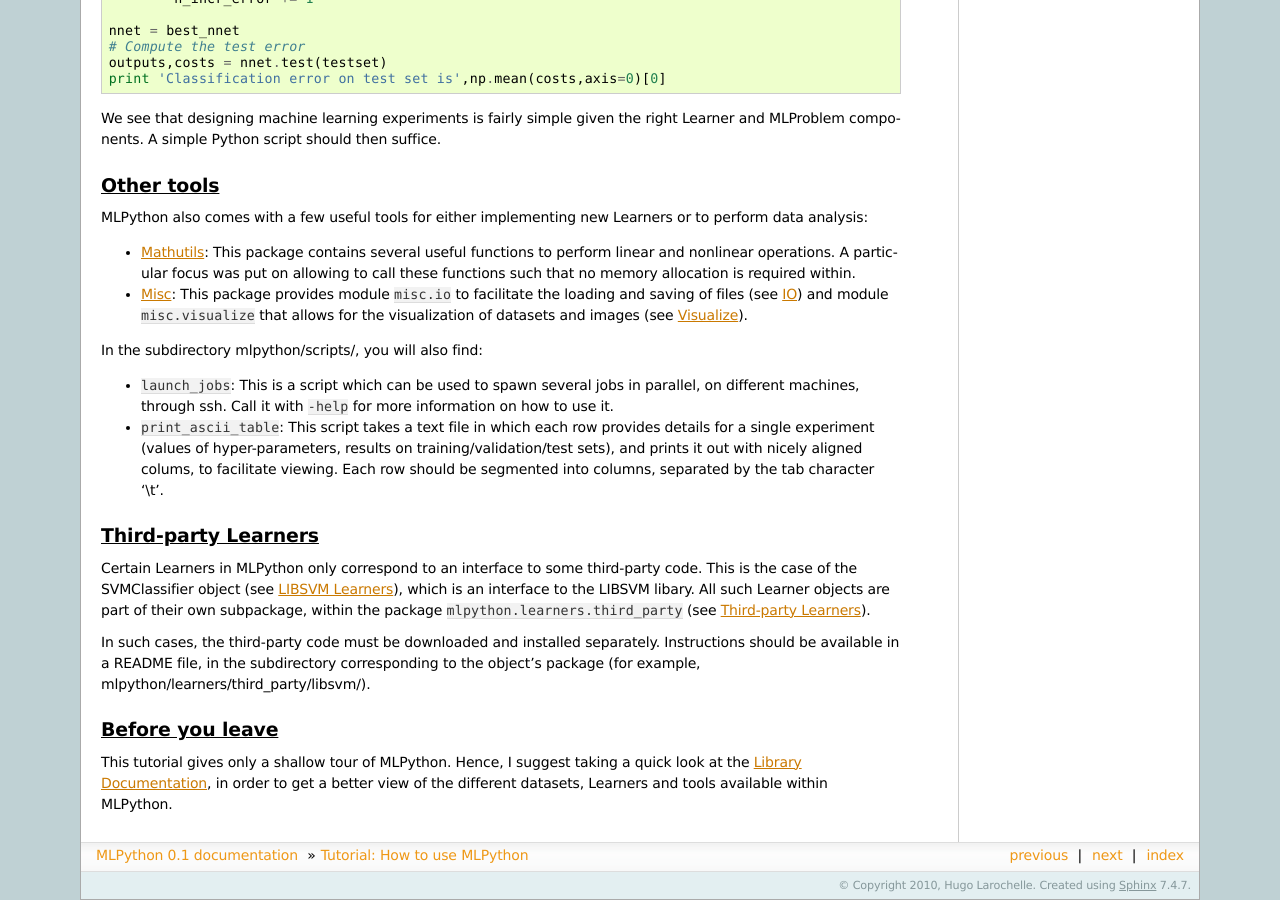
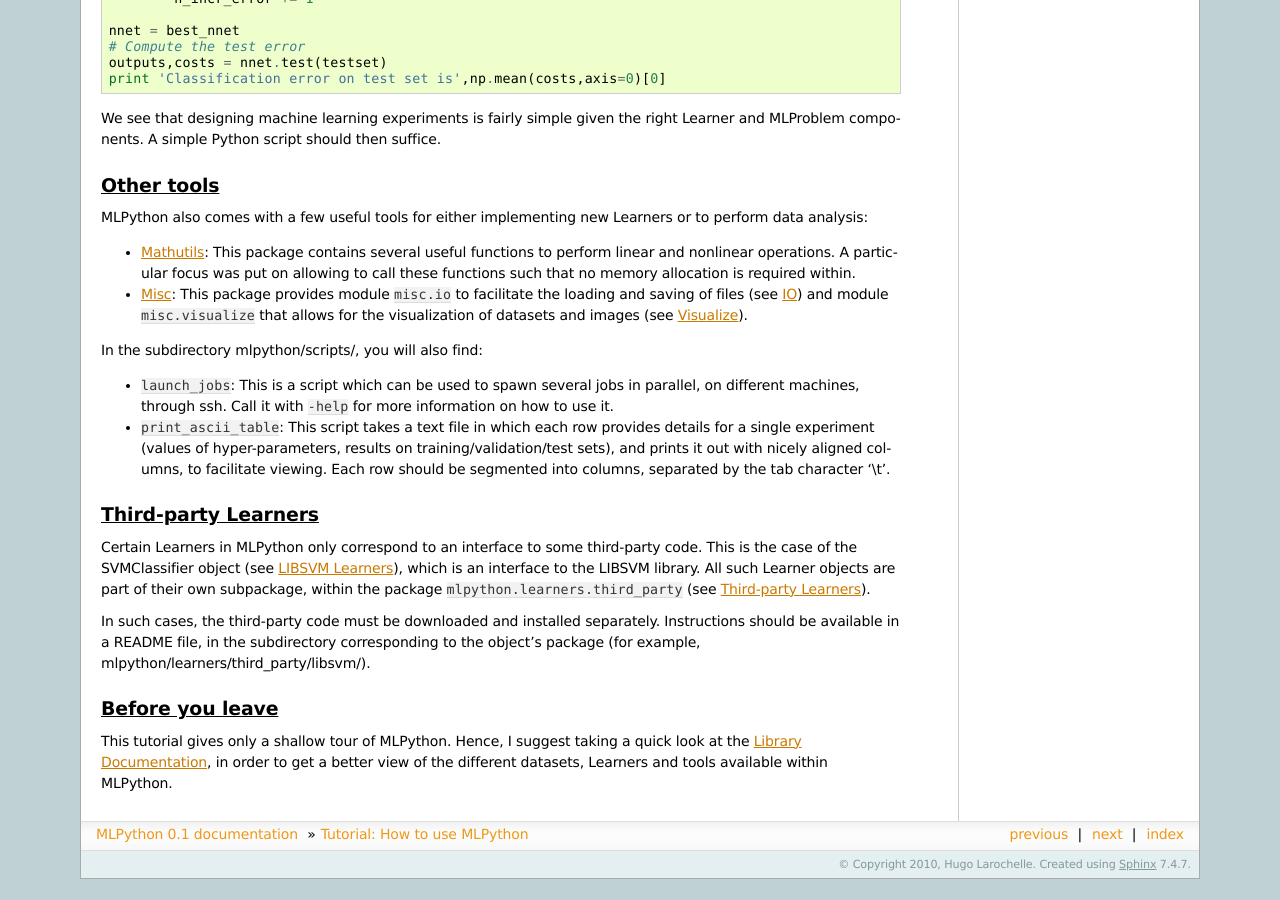
Before and after one commit to AmirHooshangi/mlpython, a Sphinx documentation site: the page built from doc/tutorial.txt, in a window 1280 px wide and 900 px high, scrolled down 7225 px. Built offline with Sphinx 7.4.7, drawn with Linux system fonts in a browser that asks for light colours; formulas are drawn with MathJax 3; after the commit the page ends 8104 px from its top, so only the background shows below that.

Commit message:
- ispelled the documentation

```diff
--- a/doc/install.txt
+++ b/doc/install.txt
@@ -57,7 +57,7 @@ MLPython requires a few, fairly standard scientific computing libraries:
 These libraries are common enough that they might already be installed
 on your computer.
 
-MLPython also interfaces some third-party softwares, though they are
+MLPython also interfaces some third-party software, though they are
 not necessary to use MLPython in general:
 
 * `LIBSVM <http://www.csie.ntu.edu.tw/~cjlin/libsvm/>`_: SVM classifier, see mlpython/learners/third_party/libsvm/README for instructions.
--- a/doc/tutorial.txt
+++ b/doc/tutorial.txt
@@ -478,14 +478,14 @@ new Learners or to perform data analysis:
 In the subdirectory mlpython/scripts/, you will also find:
 
 * ``launch_jobs``: This is a script which can be used to spawn several jobs in parallel, on different machines, through ssh. Call it with ``-help`` for more information on how to use it.
-* ``print_ascii_table``: This script takes a text file in which each row provides details for a single experiment (values of hyper-parameters, results on training/validation/test sets), and prints it out with nicely aligned colums, to facilitate viewing. Each row should be segmented into columns, separated by the tab character '\\t'.
+* ``print_ascii_table``: This script takes a text file in which each row provides details for a single experiment (values of hyper-parameters, results on training/validation/test sets), and prints it out with nicely aligned columns, to facilitate viewing. Each row should be segmented into columns, separated by the tab character '\\t'.
 
 Third-party Learners
 --------------------
 
 Certain Learners in MLPython only correspond to an interface to some
 third-party code. This is the case of the SVMClassifier object (see :ref:`learners_third_party_libsvm`), which
-is an interface to the LIBSVM libary. All such Learner objects are
+is an interface to the LIBSVM library. All such Learner objects are
 part of their own subpackage, within the package
 ``mlpython.learners.third_party`` (see :ref:`learners_third_party`).
 
```
Also changed, not shown: doc/extend.txt (+6 -6 lines).
